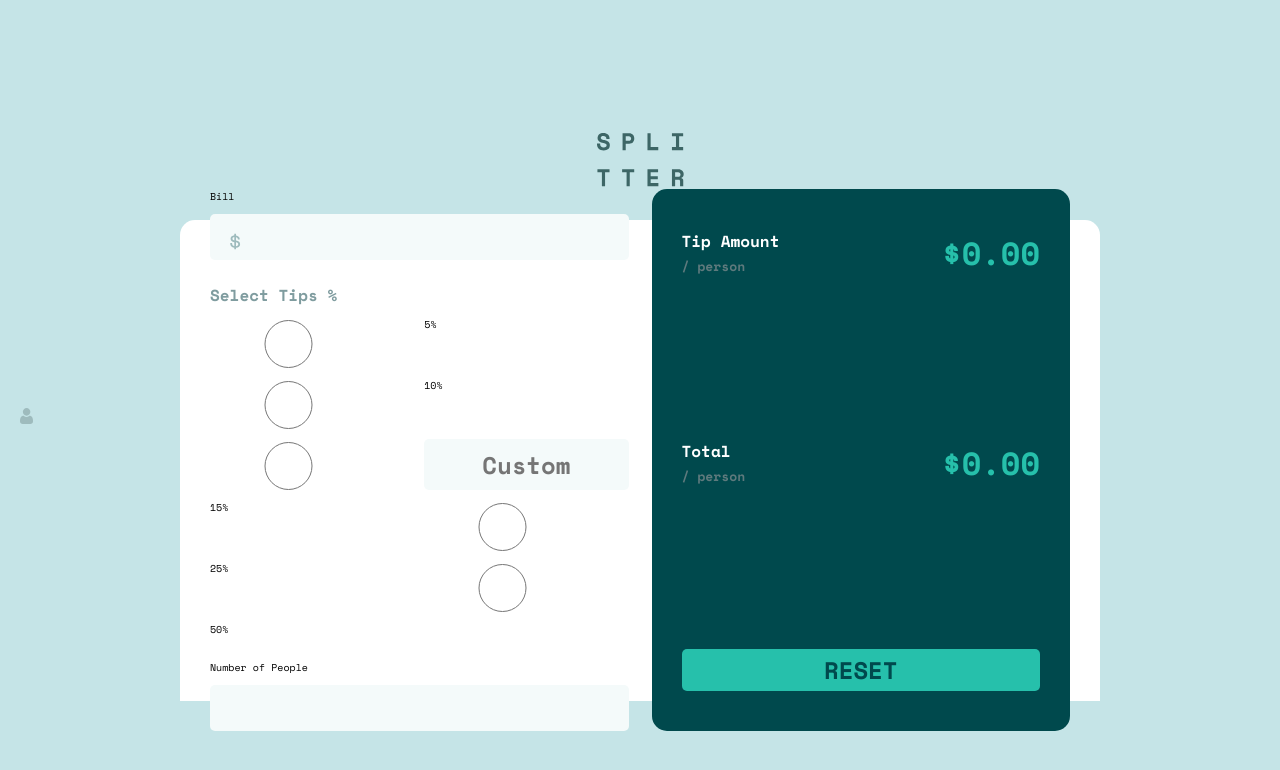
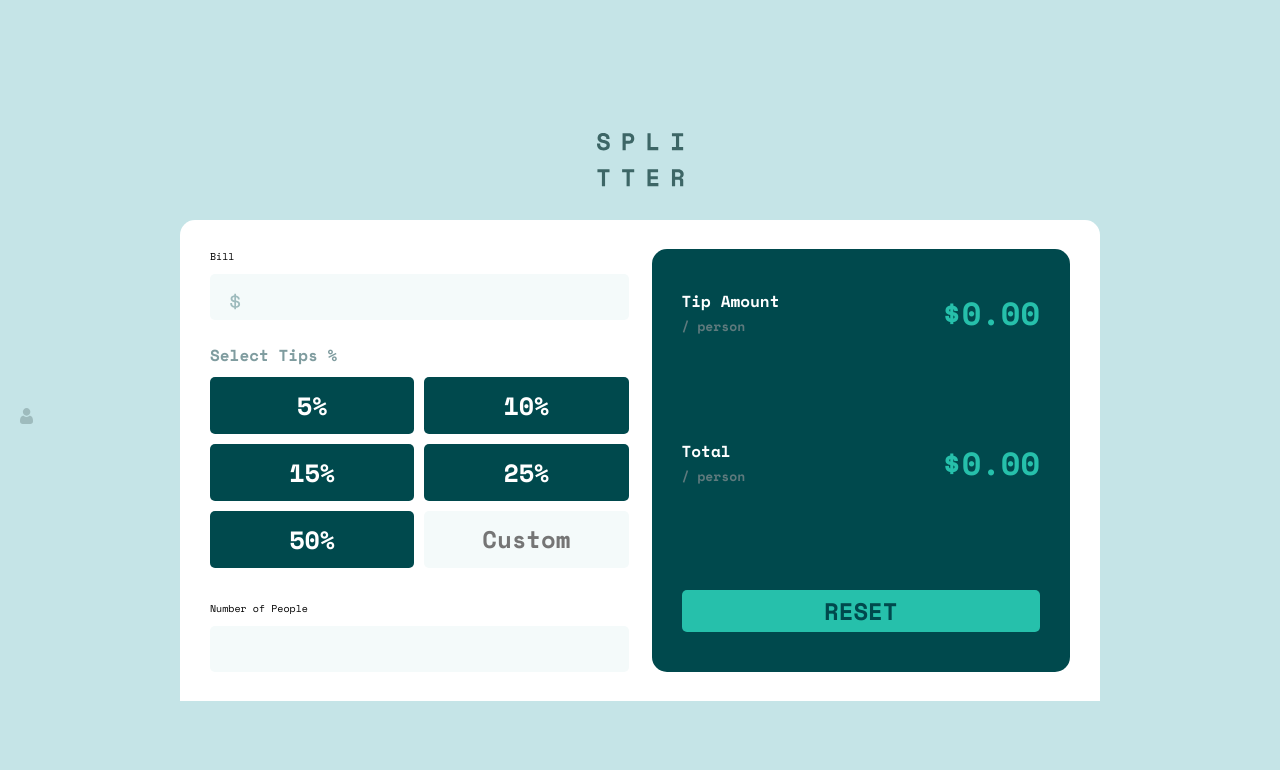
Before and after one commit to DanK1368/tip-calculator-app, a React (Create React App) app: page / in a window 1280 px wide. Shown: the top 770 px of the page. Built offline with nearby package versions, Linux system fonts and the light colour scheme.

Commit message:
radio button styles added

```diff
--- a/src/shared/Button.scss
+++ b/src/shared/Button.scss
@@ -1,23 +1,4 @@
 @use "../index.scss" as *;
-
-.button {
-  width: 147px;
-  height: 48px;
-  border: none;
-  background: $very-dark-cyan;
-  border-radius: 5px;
-  cursor: pointer;
-
-  &:hover {
-    background: $strong-cyan;
-    color: $very-dark-cyan;
-  }
-
-  &:focus {
-    background: $light-greyish-cyan;
-    color: $very-dark-cyan;
-  }
-}
 
 .reset__button {
   width: 100%;
@@ -33,3 +14,30 @@
     color: $very-dark-cyan;
   }
 }
+
+input[type="radio"] {
+  display: none;
+
+  &:checked + label {
+    background-color: $light-greyish-cyan;
+    color: $very-dark-cyan;
+  }
+}
+
+input[type="radio"] + label {
+  display: block;
+  padding: 10px 25px;
+  text-align: center;
+  border-radius: 5px;
+  font-size: 2.5rem;
+  font-weight: 700;
+  cursor: pointer;
+  transition: 0.2s ease;
+  background: $very-dark-cyan;
+  color: $white;
+
+  &:hover {
+    background: $strong-cyan;
+    color: $very-dark-cyan;
+  }
+}
```
